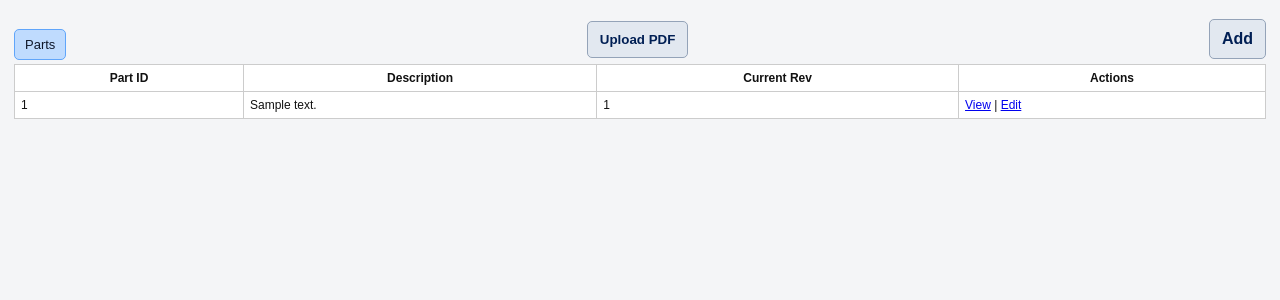
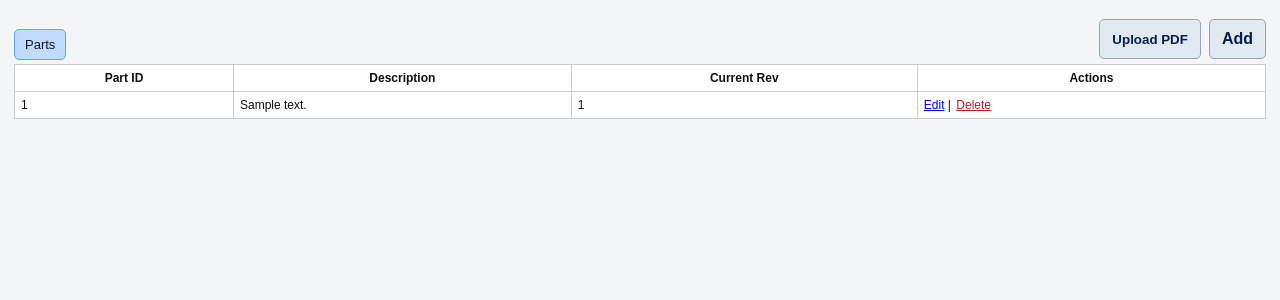
Before and after one commit to ravenorb/mts, a FastAPI app: page /engineering/parts in a window 1280 px wide. Shown: the part 90-390 px from the top of the page. Run offline with FastAPI, Linux system fonts and the light colour scheme; the visitor is signed in with stand-in values (Sample User, id 1); tables that the repository leaves empty hold one stand-in row (values such as "Sample post"); parts of the project's set-up code (start-up, migrations or seed data) failed here and were passed over.

Commit message:
Update engineering parts actions with delete flow

```diff
--- a/app/main.py
+++ b/app/main.py
@@ -584,11 +584,25 @@ def engineering_parts_create(part_id: str = Form(...), description: str = Form("
     return RedirectResponse(f"/engineering/parts/{clean_part_id}?mode=edit", status_code=302)
 
 
-@app.get("/engineering/parts/{part_id}", response_class=HTMLResponse)
-def engineering_part_detail(part_id: str, request: Request, mode: str = "view", rev_id: int | None = None, db: Session = Depends(get_db), user=Depends(require_login)):
+@app.post("/engineering/parts/{part_id}/delete")
+def engineering_part_delete(part_id: str, db: Session = Depends(get_db), user=Depends(require_login)):
     part = db.query(models.PartMaster).filter_by(part_id=part_id).first()
     if not part:
         raise HTTPException(404)
+
+    db.query(models.RevisionBom).filter_by(part_id=part_id).delete(synchronize_session=False)
+    db.query(models.RevisionHeader).filter_by(part_id=part_id).delete(synchronize_session=False)
+    db.delete(part)
+    db.commit()
+    return RedirectResponse("/engineering/parts", status_code=302)
+
+
+@app.get("/engineering/parts/{part_id}", response_class=HTMLResponse)
+def engineering_part_detail(part_id: str, request: Request, mode: str = "edit", rev_id: int | None = None, db: Session = Depends(get_db), user=Depends(require_login)):
+    part = db.query(models.PartMaster).filter_by(part_id=part_id).first()
+    if not part:
+        raise HTTPException(404)
+    mode = "edit"
     selected_rev = rev_id if rev_id is not None else part.cur_rev
     bom_lines = db.query(models.RevisionBom).filter_by(part_id=part_id, rev_id=selected_rev).order_by(models.RevisionBom.id.asc()).all()
     revision_header = db.query(models.RevisionHeader).filter_by(part_id=part_id, rev_id=selected_rev).first()
--- a/app/static/style.css
+++ b/app/static/style.css
@@ -57,6 +57,7 @@ button,input[type="submit"],input[type="button"]{background:#eef2ff}
 .inline-title-form h2{margin:0}
 .small-link{font-size:12px;text-transform:lowercase}
 .small-link-btn{font-size:12px;padding:4px 8px}
+.danger-link-btn{background:none;border:none;color:#b91c1c!important;cursor:pointer;padding:0 2px;font-size:12px;text-decoration:underline}
 .station-inline-edit{display:flex;gap:8px;align-items:center}
 .hidden{display:none}
 .inline-settings-form{display:flex;gap:10px;align-items:flex-end;flex-wrap:wrap}
--- a/app/templates/engineering_parts.html
+++ b/app/templates/engineering_parts.html
@@ -4,11 +4,13 @@
   <div class="section-nav" aria-label="Parts actions">
     <a class="active" href="/engineering/parts">Parts</a>
   </div>
+  <div class="action-row" style="margin-top:0; margin-left:auto;">
   <form id="parts-pdf-upload-form" method="post" enctype="multipart/form-data" action="/engineering/parts/upload-pdf" style="display:none;">
     <input type="file" id="parts-pdf-file" name="pdf_file" accept=".pdf,application/pdf" />
   </form>
   <button type="button" id="parts-upload-pdf-btn" class="action-btn">Upload PDF</button>
   <a class="action-btn {% if show_add %}active-tab{% endif %}" href="/engineering/parts?mode=add">Add</a>
+  </div>
 </div>
 
 {% if show_add %}
@@ -32,9 +34,11 @@
     <td>{{ part.description }}</td>
     <td>{{ part.cur_rev }}</td>
     <td>
-      <a href="/engineering/parts/{{ part.part_id }}?mode=view">View</a>
+      <a href="/engineering/parts/{{ part.part_id }}?mode=edit">Edit</a>
       |
-      <a href="/engineering/parts/{{ part.part_id }}?mode=edit">Edit</a>
+      <form method="post" action="/engineering/parts/{{ part.part_id }}/delete" style="display:inline;" onsubmit="return confirm('Delete part {{ part.part_id }}?');">
+        <button type="submit" class="small-link-btn danger-link-btn">Delete</button>
+      </form>
     </td>
   </tr>
   {% endfor %}
```
